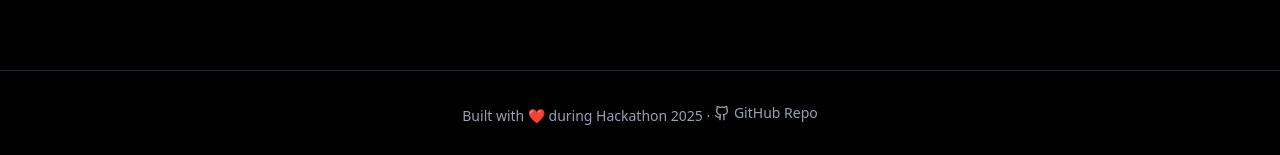
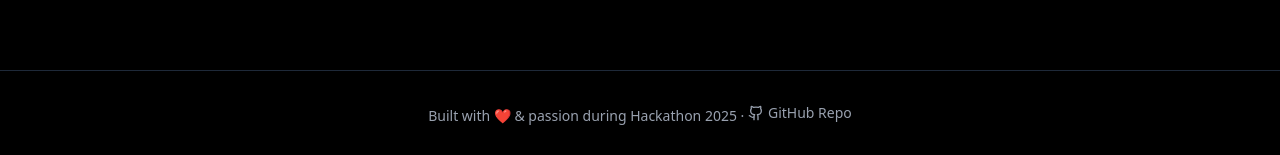
Before and after one commit to Muhammad-Hashir-55/SwarmAid-Frontend-for-Vercel, a Next.js app: page / in a window 1280 px wide. Shown: the part 1572-1727 px from the top of the page. Built offline with nearby package versions, Linux system fonts and the light colour scheme.

Commit message:
Added footer

```diff
--- a/app/layout.js
+++ b/app/layout.js
@@ -1,6 +1,7 @@
 // app/layout.js
 import "./globals.css";
 import Link from "next/link";
+import { Github } from "lucide-react";
 
 export const metadata = {
   title: "SwarmAid",
@@ -10,24 +11,43 @@ export const metadata = {
   },
 };
 
-
 export default function RootLayout({ children }) {
   return (
     <html lang="en">
-      <body className="bg-black text-gray-100">
+      <body className="bg-black text-gray-100 flex flex-col min-h-screen">
         {/* Navbar */}
         <nav className="bg-gray backdrop-blur border-b border-gray-800 sticky top-0 z-20">
           <div className="max-w-7xl mx-auto px-4 py-3 flex items-center justify-between">
-            <Link href="/" className="text-xl font-bold">SwarmAid</Link>
+            <Link href="/" className="text-xl font-bold">
+              SwarmAid
+            </Link>
             <div className="flex gap-6 text-sm font-medium">
-              <Link href="/dashboard" className="hover:text-blue-400">Dashboard</Link>
-              <Link href="/about" className="hover:text-blue-400">About Us</Link>
+              <Link href="/dashboard" className="hover:text-blue-400">
+                Dashboard
+              </Link>
+              <Link href="/about" className="hover:text-blue-400">
+                About Us
+              </Link>
             </div>
           </div>
         </nav>
 
         {/* Main Content */}
-        {children}
+        <main className="flex-1">{children}</main>
+
+        {/* Footer */}
+        <footer className="py-8 text-center border-t border-gray-800 text-gray-400 text-sm">
+          <p>
+            Built with ❤️ & passion during Hackathon 2025 ·{" "}
+            <a
+              href="https://github.com/Muhammad-Hashir-55/SwarmAid"
+              target="_blank"
+              className="hover:text-blue-400 inline-flex items-center gap-1"
+            >
+              <Github className="h-4 w-4" /> GitHub Repo
+            </a>
+          </p>
+        </footer>
       </body>
     </html>
   );
--- a/app/page.js
+++ b/app/page.js
@@ -103,15 +103,6 @@ export default function LandingPage() {
         </div>
       </section>
 
-      {/* Footer */}
-      <footer className="py-8 text-center border-t border-gray-800 text-gray-400 text-sm">
-        <p>
-          Built with ❤️ during Hackathon 2025 ·{" "}
-          <a href="https://github.com/" target="_blank" className="hover:text-blue-400 inline-flex items-center gap-1">
-            <Github className="h-4 w-4" /> GitHub Repo
-          </a>
-        </p>
-      </footer>
     </div>
   );
 }
```
